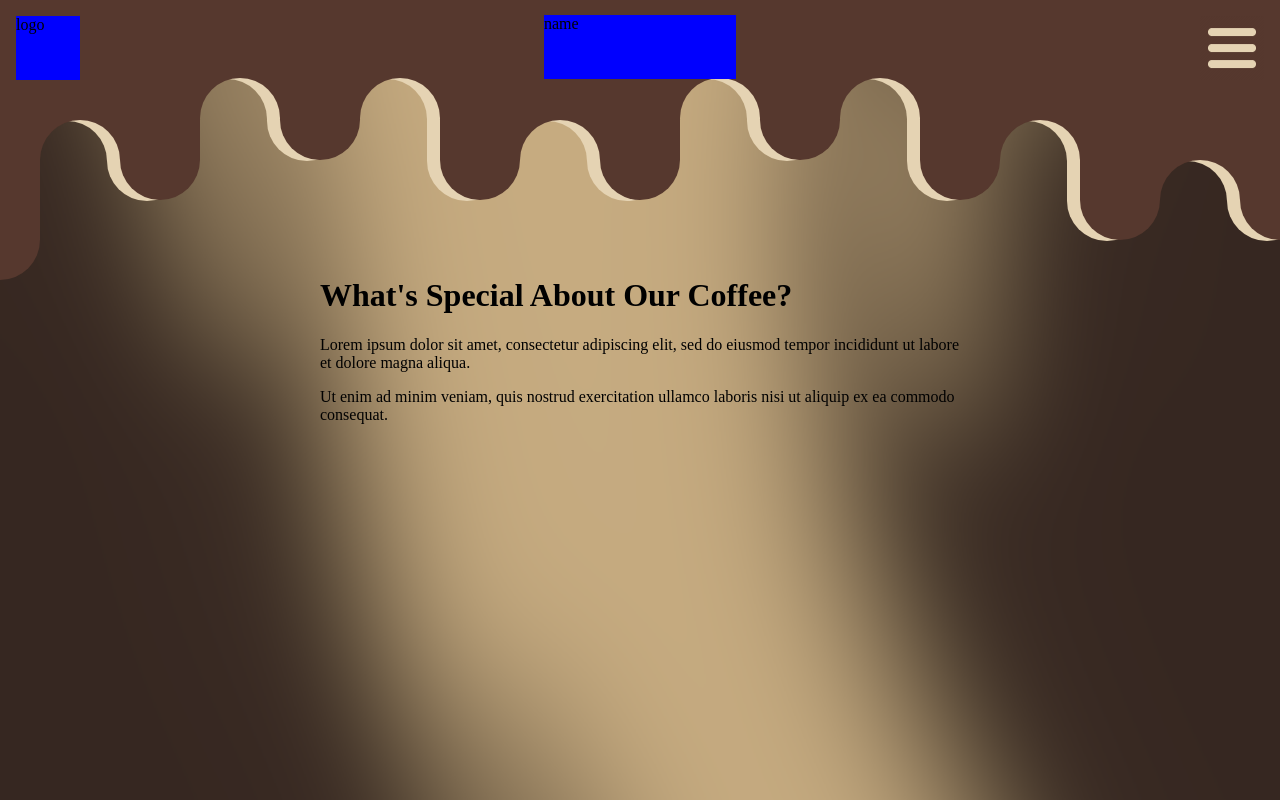
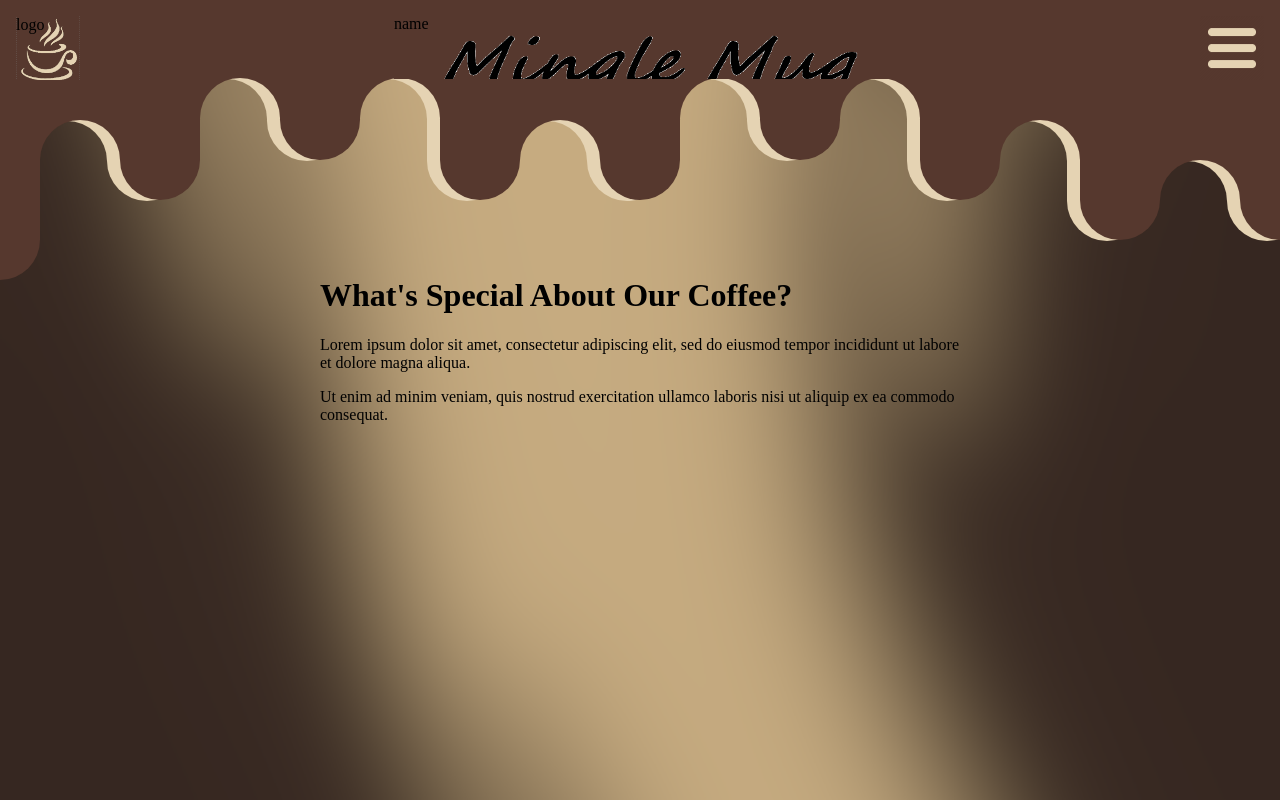
Before and after one commit to hiddenInt2/mingleMug, a PHP site: page /coffeeInfo/coffeeInfo.html in a window 1280 px wide. Run offline with PHP 8.4, Linux system fonts and the light colour scheme.

Commit message:
logo and name images added

```diff
--- a/index.html
+++ b/index.html
@@ -47,8 +47,9 @@
             <div class="concave pp"></div>
             <div class="convex qq"></div>
 
-            <div id="logoWrapper"><div id="logo" class="headerWrapped">logo</div></div>
-            <div id="nameWrapper"><div id="name" class="headerWrapped">name</div></div>
+            <div id="logoWrapper"><div id="logo" class="headerWrapped"></div></div>
+
+            <div id="nameWrapper"><div id="name" class="headerWrapped"></div></div>
             <div id="dropdownMenuWrapper">
                 <div id="dropdown" class="headerWrapped">
                     <div id="dropdownContent">
--- a/navBar.css
+++ b/navBar.css
@@ -9,7 +9,9 @@
     width: 100%;
     height: 66.66%;;
     margin-top: 25%;
-    background-color: blue;
+    background-image: url("navBarImages/logo.png");
+    background-size: cover;
+    overflow: visible;
 }
 #nameWrapper {
     position: fixed;
@@ -19,11 +21,16 @@
 }
 #name {
     position: relative;
-    width: 100%;
+    width: 500px;
     height: 66.66%;;
     margin-top: 8%;
-    background-color: blue;
+    margin-left: -150px;
+    background-image: url("navBarImages/name.png");
+    background-size: cover;
+    overflow: visible;
+
 }
+
 #dropdownMenuWrapper {
     position: fixed;
     width: 5%;
@@ -59,6 +66,7 @@
     background-color: #e5d3b3;
     text-decoration: none;
 }
+
 #dropdown:hover #dropdownContent {display: block;}
 #dropdownContent a:hover {background-color: #ccb896;}
 
```
Also changed, not shown: navBarImages/logo.png (added), navBarImages/name.png (added).
